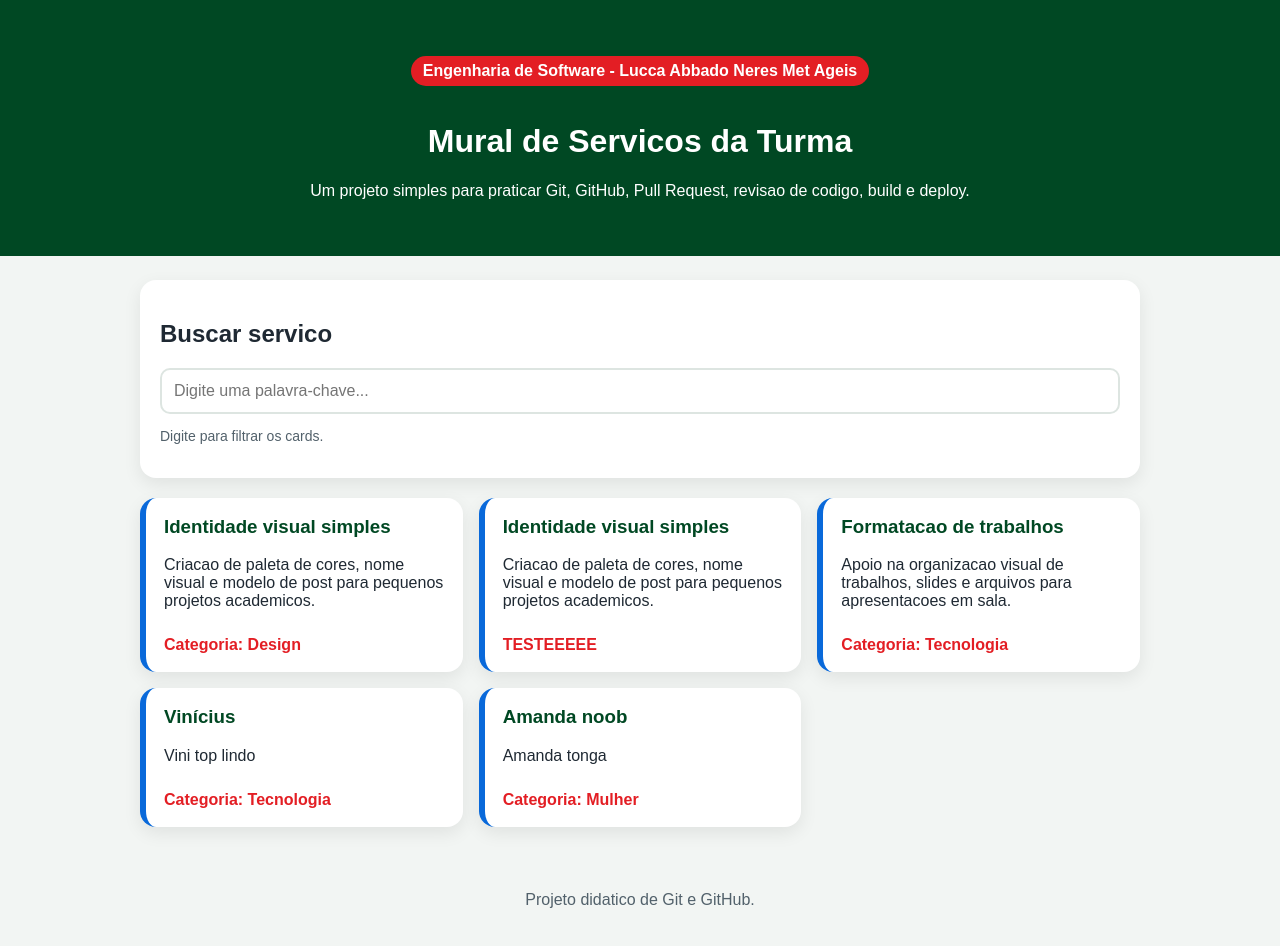
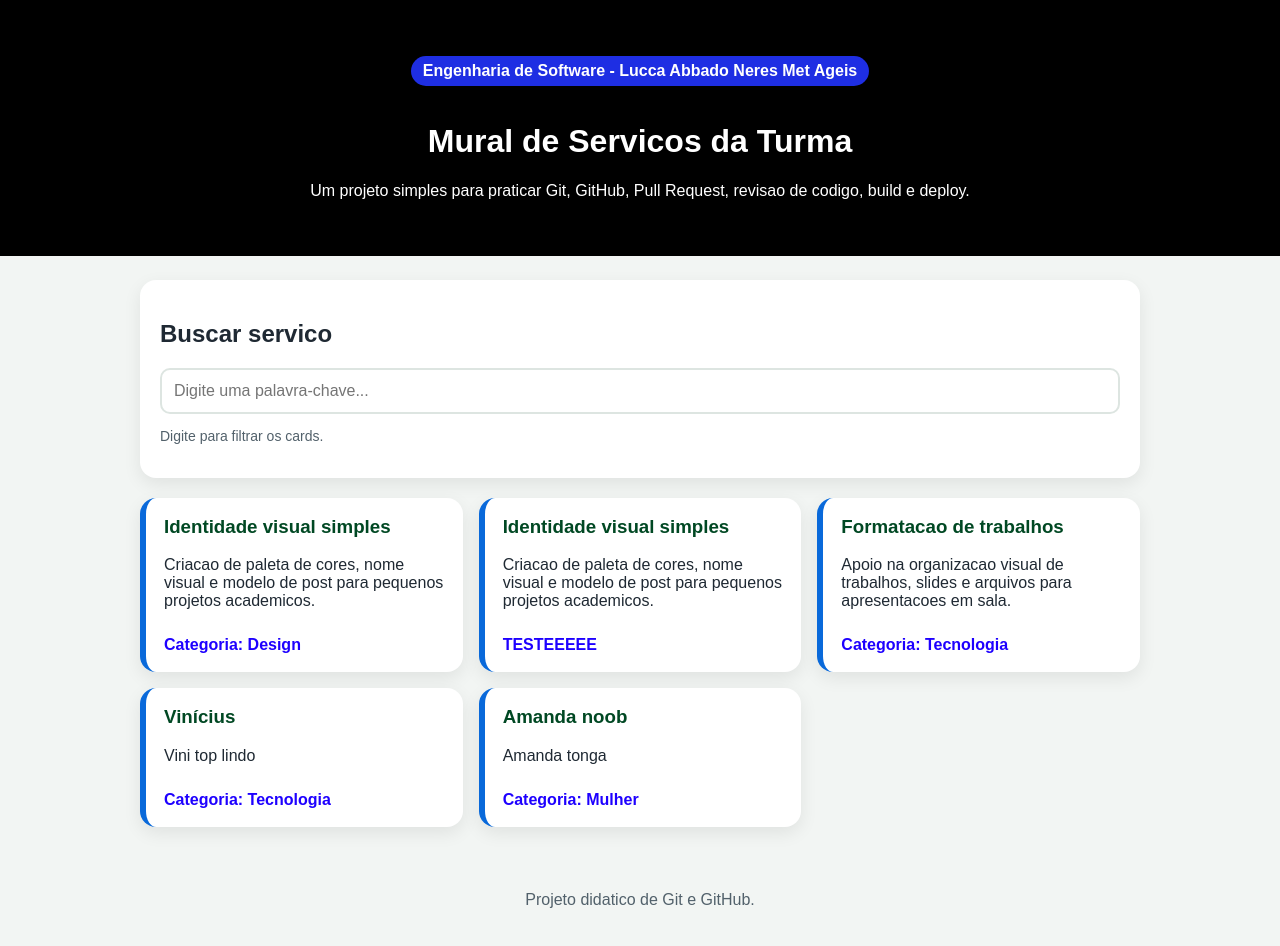
Before and after one commit to vinisnzy/mural-servicos-turma, a plain HTML site: page index.html in a window 1280 px wide. Drawn offline with Linux system fonts and the light colour scheme.

Commit message:
feat: altera estilo dos cards e fundo do header

```diff
--- a/styles.css
+++ b/styles.css
@@ -10,7 +10,7 @@
   }
 
   .topo {
-    background: #004823;
+    background: #000000;
     color: white;
     padding: 40px 24px;
     text-align: center;
@@ -18,7 +18,7 @@
 
   .etiqueta {
     display: inline-block;
-    background: #e31e24;
+    background: #1e2ee3;
     padding: 6px 12px;
     border-radius: 999px;
     font-weight: bold;
@@ -72,7 +72,7 @@
   .card span {
     display: inline-block;
     margin-top: 10px;
-    color: #e31e24;
+    color: #1e00ff;
     font-weight: bold;
   }
 
```
